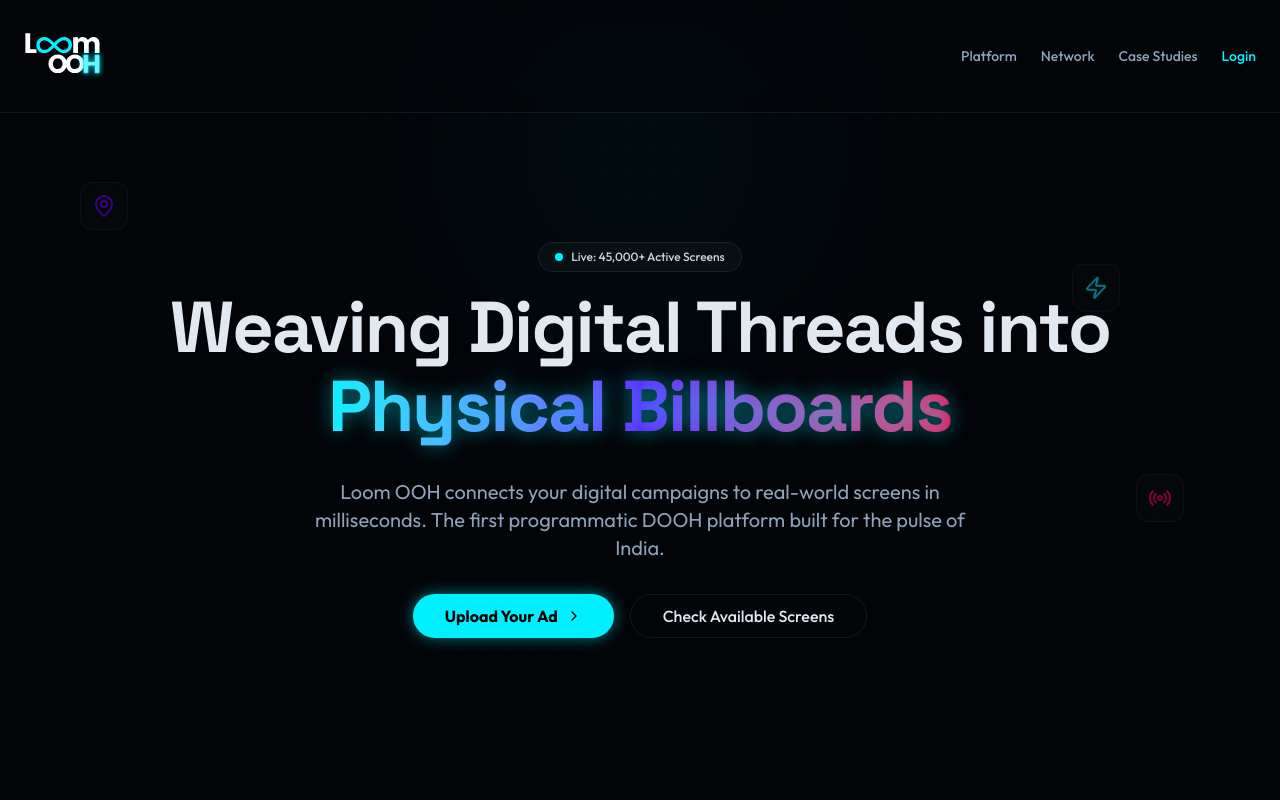
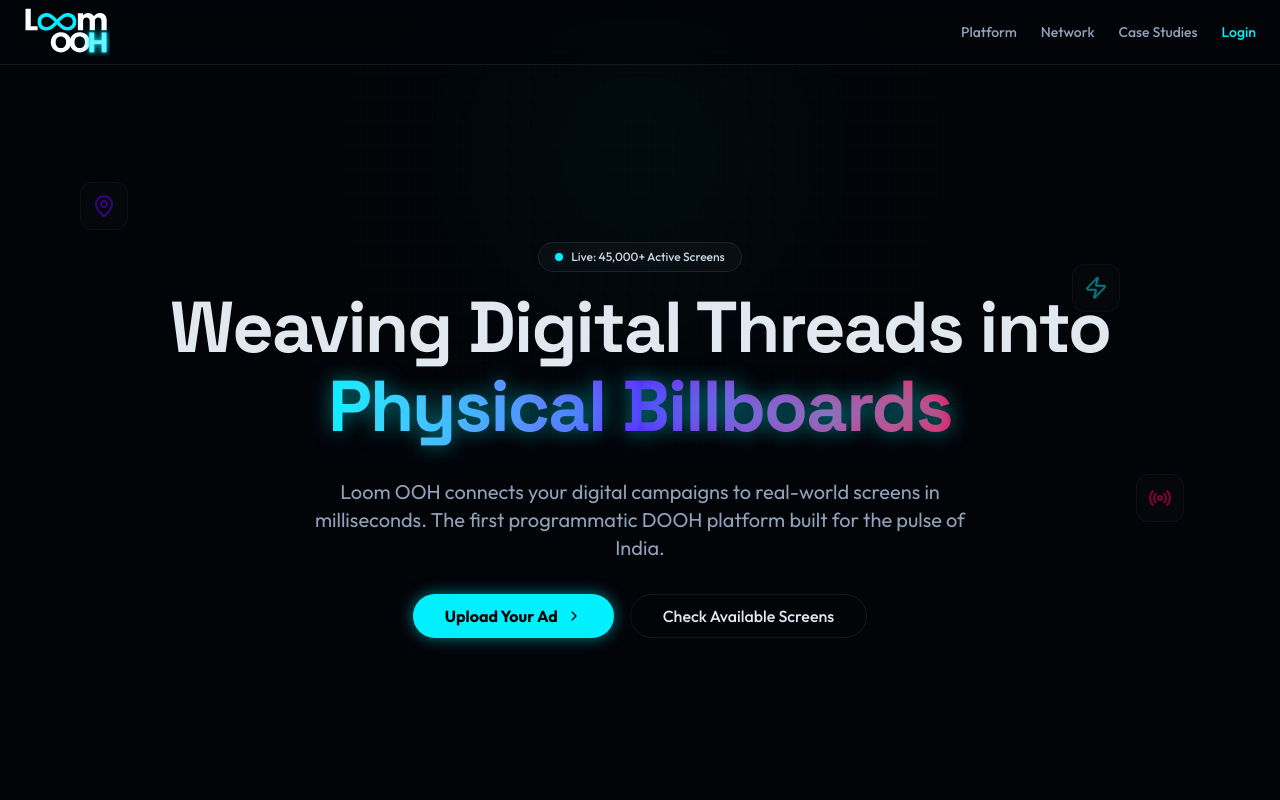
Before and after one commit to Anantsh815/Loom-OOH-MVP, a Next.js app: page / in a window 1280 px wide. Shown: the top 800 px of the page. Built offline with nearby package versions, Linux system fonts and the light colour scheme.

Commit message:
feat: updated logo and navbar

```diff
--- a/src/app/layout.tsx
+++ b/src/app/layout.tsx
@@ -24,7 +24,7 @@
   children: React.ReactNode;
 }>) {
   return (
-    <html lang="en">
+    <html lang="en" suppressHydrationWarning>
       <body
         className={cn(
           spaceGrotesk.variable,
--- a/src/app/page.tsx
+++ b/src/app/page.tsx
@@ -12,14 +12,14 @@
     <main className="min-h-screen bg-[var(--background)] overflow-x-hidden selection:bg-[var(--primary)] selection:text-black">
 
       {/* Navigation (Simple Overlay) */}
-      <nav className="fixed top-0 left-0 right-0 z-50 flex items-center justify-between px-6 py-4 bg-[var(--background)]/50 backdrop-blur-md border-b border-[var(--card-border)]">
-        <div className="flex items-center space-x-2">
+      <nav className="fixed top-0 left-0 right-0 z-50 flex items-center justify-between px-6 py-2 bg-[var(--background)]/50 backdrop-blur-md border-b border-[var(--card-border)]">
+        <div className="flex items-center space-x-4">
           <Image
-            src="/logo.svg"
+            src="/Logo.svg"
             alt="Loom OOH Logo"
             width={200}
             height={80}
-            className="h-20 w-auto object-contain"
+            className="h-12 w-auto object-contain"
             priority
           />
         </div>
```
Also changed, not shown: public/logo.svg, 1 other file (tests, documents, lock files or other folders).
